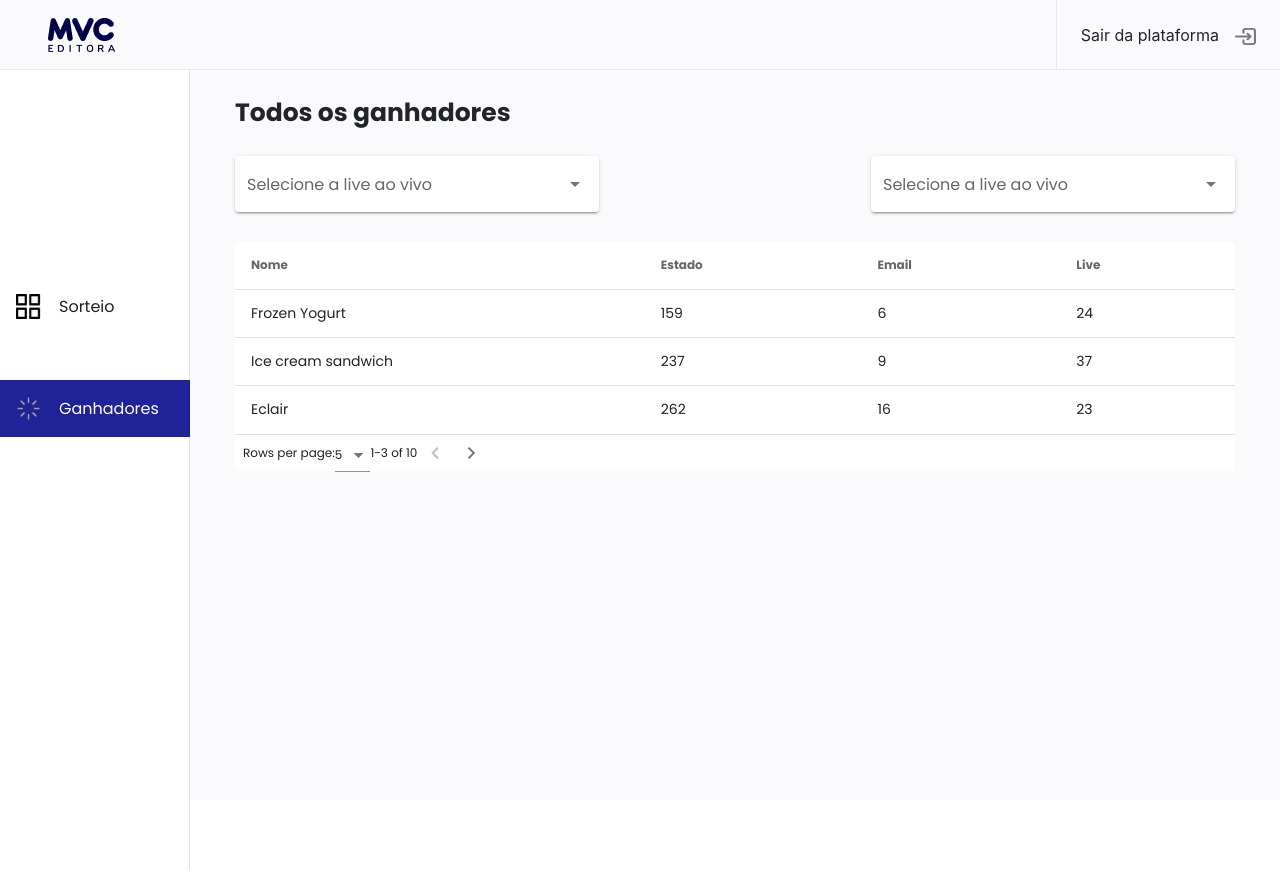
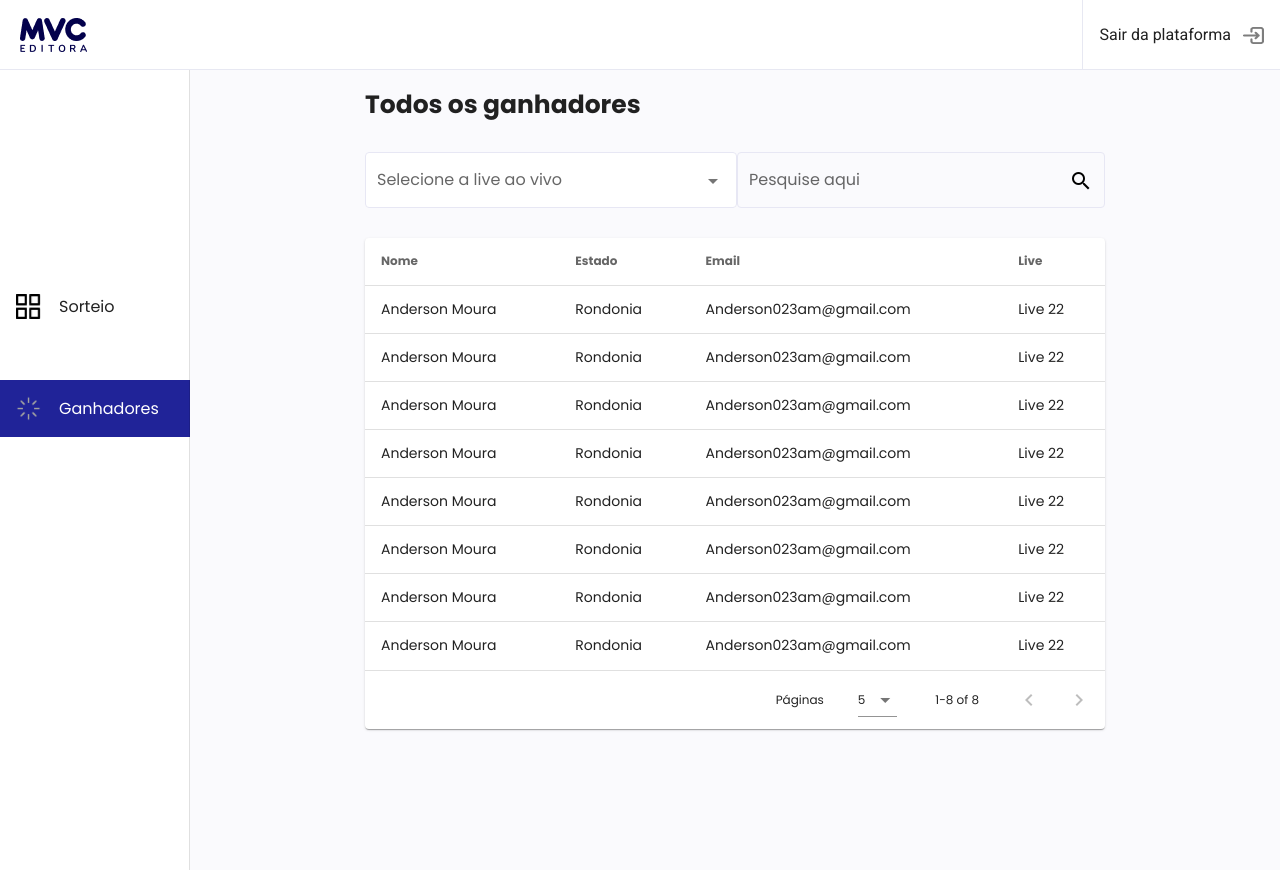
Before and after one commit to lucasDechenier/sort-page, a Vue app: page /#/winners in a window 1280 px wide. Built offline with nearby package versions, Linux system fonts and the light colour scheme.

Commit message:
Ajusta css dos componentes

```diff
--- a/package.json
+++ b/package.json
@@ -8,6 +8,8 @@
     "lint": "vue-cli-service lint"
   },
   "dependencies": {
+    "@fortawesome/fontawesome-svg-core": "^1.2.36",
+    "@fortawesome/free-solid-svg-icons": "^5.15.4",
     "bootstrap": "^4.5.2",
     "bootstrap-vue": "^2.17.3",
     "core-js": "^3.6.5",
--- a/src/App.vue
+++ b/src/App.vue
@@ -1,7 +1,7 @@
 <template>
-  <div class="full-height-vh">
+  <v-app id="app">
     <router-view></router-view>
-  </div>
+  </v-app>
 </template>
 
 <script>
--- a/src/components/HeaderTop.vue
+++ b/src/components/HeaderTop.vue
@@ -5,7 +5,6 @@
         icon
         color="#01048A"
         fab
-        elevation="24"
         @click.stop="drawer = !drawer"
       >
         <v-icon>
--- a/src/styles/utils.css
+++ b/src/styles/utils.css
@@ -24,8 +24,8 @@
   width: 100% !important;
 }
 
-.full-height-vh{
-  height: 100vh !important;
+.min-height-vh{
+  min-height: 100vh !important;
 }
 
 .full-height{
--- a/src/views/Home.vue
+++ b/src/views/Home.vue
@@ -1,22 +1,22 @@
 <template>
-  <div class="full-height bg-color">
+  <div class="min-height-vh">
     <header-top></header-top>
-    <div class="d-flex font-poppins">
+    <div class="d-flex font-poppins full-height">
       <side-bar class="side-bar" :selected="0"></side-bar>
-      <div class="full-width centralize flex-column px-5 overflow">
+      <div class="full-width centralize flex-column px-5 overflow bg-color">
         <div class="max-w-988 d-flex flex-column">
           <img class="responsive-image mobile" src="../assets/enem.png">
           <span class="font-s-25 font-w-7 mt-4">Sorteio da live</span>
-          <div class="max-w-445 d-flex">
+          <div class="max-w-445 d-flex mb-3">
             <v-autocomplete
               label="Selecione a live ao vivo"
-              filled
-              solo
+              outlined
+              background-color="#FFFFFF"
               clearable
               class="mt-4"
             ></v-autocomplete>
           </div>
-          <div class="b-shadow d-flex flex-column mb-4 max-w-786">
+          <div class="b-shadow d-flex flex-column mb-8 max-w-786">
             <tr class="hg-15 color-other b-shadow"></tr>
             <tr v-for="(item, index) in desserts" :key="index" class="mt-3 hg-31 centralize" :class="index%2 == 0?'color' : 'color-other'">
               <span class="ml-4 font-w-5 font-s-14">
@@ -60,15 +60,13 @@ export default {
           protein: 4.0,
           iron: '1%',
         },
-        {
-          name: 'Ice cream sandwich',
-          calories: 237,
-          fat: 9.0,
-          carbs: 37,
-          protein: 4.3,
-          iron: '1%',
-        },
+
       ],
+    }
+  },
+  methods:{
+    list(){
+
     }
   }
 }
--- a/src/views/Winners.vue
+++ b/src/views/Winners.vue
@@ -1,38 +1,36 @@
 <template>
-  <div class="full-height-vh bg-color">
+  <div class="min-height-vh">
     <header-top></header-top>
     <div class="d-flex font-poppins full-height">
       <side-bar class="side-bar" :selected="1"></side-bar>
-      <div class="full-width centralize flex-column px-5 overflow">
+      <div class="full-width centralize flex-column px-5 overflow bg-color">
         <div class="max-w-1119 d-flex flex-column">
           <span class="font-s-25 font-w-7 mt-4">Todos os ganhadores</span>
-          <div class="d-flex space-between flex-row">
+          <div class="d-flex space-between flex-row mt-7">
             <div class="max-w-445 d-flex">
               <v-autocomplete
                 label="Selecione a live ao vivo"
-                filled
-                solo
+                outlined
+              background-color="#FFFFFF"
                 clearable
-                class="mt-4"
               ></v-autocomplete>
             </div>
             <div class="max-w-445 d-flex">
-              <v-autocomplete
-                label="Selecione a live ao vivo"
-                filled
-                solo
-                clearable
-                class="mt-4"
-              ></v-autocomplete>
+              <v-text-field
+                outlined
+                label="Pesquise aqui"
+                append-icon="mdi-magnify"
+              ></v-text-field>
             </div>
           </div>
-          <div class="wd-1000">
+          <div class="">
             <v-data-table
-            :headers="headers"
-            :items="desserts"
-            :items-per-page="3"
-            class="elevation-1"
-          ></v-data-table>
+              :headers="headers"
+              :items="desserts"
+              :items-per-page="8"
+              class="elevation-1"
+             :footer-props="footerProps"
+            ></v-data-table>
           </div>
         </div>
       </div>
@@ -48,6 +46,9 @@ export default {
   components: {HeaderTop, SideBar},
   data(){
     return{
+      footerProps: {
+        'items-per-page-text': 'Páginas',
+      },
       headers: [
           {
             text: 'Nome',
@@ -60,84 +61,68 @@ export default {
         ],
       desserts: [
         {
-          name: 'Frozen Yogurt',
-          calories: 159,
-          fat: 6.0,
-          carbs: 24,
-          protein: 4.0,
-          iron: '1%',
-        },
-        {
-          name: 'Ice cream sandwich',
-          calories: 237,
-          fat: 9.0,
-          carbs: 37,
+          name: 'Anderson Moura',
+          calories: 'Rondonia',
+          fat: 'Anderson023am@gmail.com',
+          carbs: 'Live 22',
           protein: 4.3,
           iron: '1%',
         },
         {
-          name: 'Eclair',
-          calories: 262,
-          fat: 16.0,
-          carbs: 23,
-          protein: 6.0,
-          iron: '7%',
+          name: 'Anderson Moura',
+          calories: 'Rondonia',
+          fat: 'Anderson023am@gmail.com',
+          carbs: 'Live 22',
+          protein: 4.3,
+          iron: '1%',
         },
         {
-          name: 'Cupcake',
-          calories: 305,
-          fat: 3.7,
-          carbs: 67,
+          name: 'Anderson Moura',
+          calories: 'Rondonia',
+          fat: 'Anderson023am@gmail.com',
+          carbs: 'Live 22',
           protein: 4.3,
-          iron: '8%',
+          iron: '1%',
         },
         {
-          name: 'Gingerbread',
-          calories: 356,
-          fat: 16.0,
-          carbs: 49,
-          protein: 3.9,
-          iron: '16%',
+          name: 'Anderson Moura',
+          calories: 'Rondonia',
+          fat: 'Anderson023am@gmail.com',
+          carbs: 'Live 22',
+          protein: 4.3,
+          iron: '1%',
         },
         {
-          name: 'Jelly bean',
-          calories: 375,
-          fat: 0.0,
-          carbs: 94,
-          protein: 0.0,
-          iron: '0%',
+          name: 'Anderson Moura',
+          calories: 'Rondonia',
+          fat: 'Anderson023am@gmail.com',
+          carbs: 'Live 22',
+          protein: 4.3,
+          iron: '1%',
         },
         {
-          name: 'Lollipop',
-          calories: 392,
-          fat: 0.2,
-          carbs: 98,
-          protein: 0,
-          iron: '2%',
+          name: 'Anderson Moura',
+          calories: 'Rondonia',
+          fat: 'Anderson023am@gmail.com',
+          carbs: 'Live 22',
+          protein: 4.3,
+          iron: '1%',
         },
         {
-          name: 'Honeycomb',
-          calories: 408,
-          fat: 3.2,
-          carbs: 87,
-          protein: 6.5,
-          iron: '45%',
+          name: 'Anderson Moura',
+          calories: 'Rondonia',
+          fat: 'Anderson023am@gmail.com',
+          carbs: 'Live 22',
+          protein: 4.3,
+          iron: '1%',
         },
         {
-          name: 'Donut',
-          calories: 452,
-          fat: 25.0,
-          carbs: 51,
-          protein: 4.9,
-          iron: '22%',
-        },
-        {
-          name: 'KitKat',
-          calories: 518,
-          fat: 26.0,
-          carbs: 65,
-          protein: 7,
-          iron: '6%',
+          name: 'Anderson Moura',
+          calories: 'Rondonia',
+          fat: 'Anderson023am@gmail.com',
+          carbs: 'Live 22',
+          protein: 4.3,
+          iron: '1%',
         },
       ],
     }
@@ -146,6 +131,13 @@ export default {
 </script>
 
 <style>
+.v-text-field--outlined fieldset{
+  border: 1px solid #E7E7F4 !important;
+}
+i.mdi-magnify{
+  color: #000000 !important;
+
+}
 .btn-text{
   color: #FAFAFD;
   text-transform: none;
```
Also changed, not shown: 1 other file (tests, documents, lock files or other folders).
